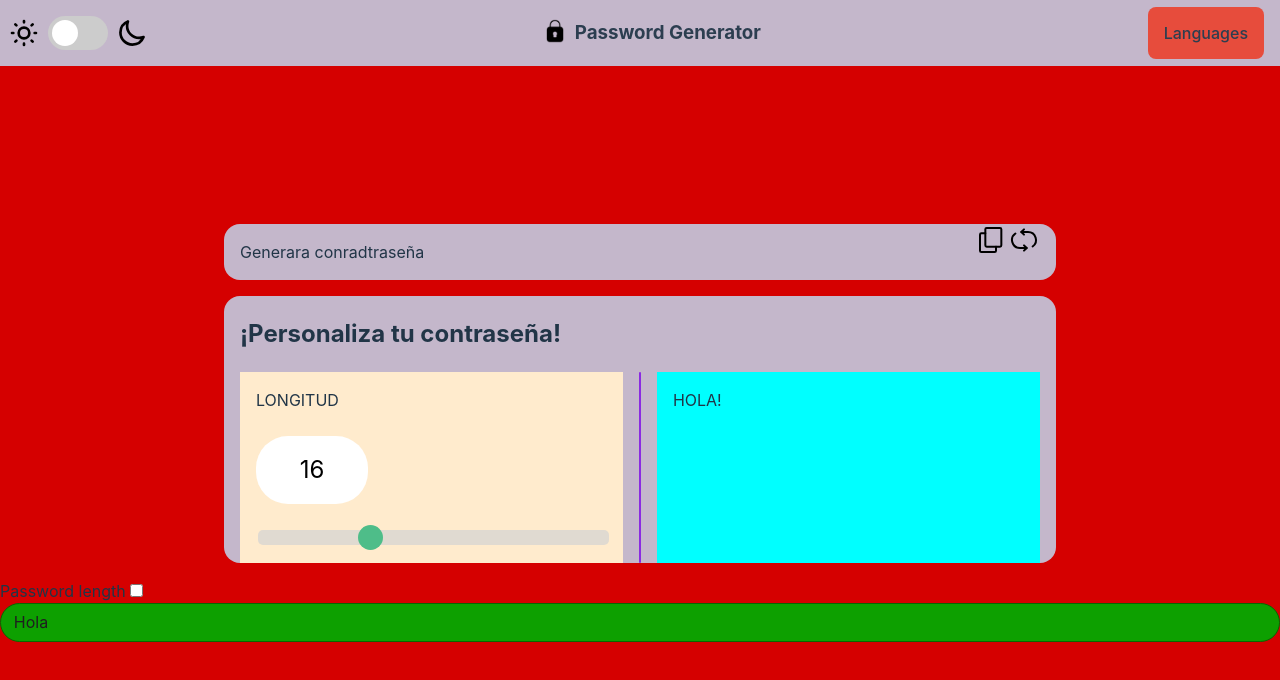
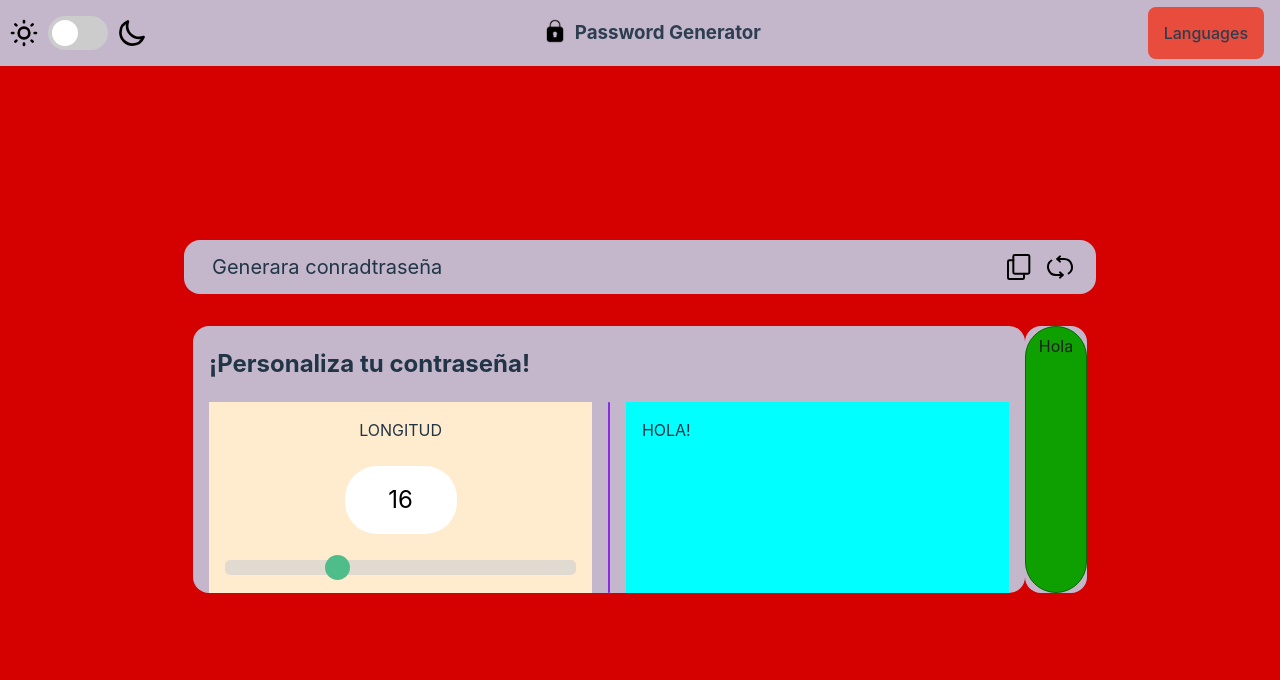
Before and after one commit to simalbelen/password-generator, a React (Vite) app: page / in a window 1280 px wide. Shown: the top 680 px of the page. Built offline with nearby package versions, Linux system fonts and the light colour scheme.

Commit message:
Password generation logic

```diff
--- a/src/components/Chip/Chip.css
+++ b/src/components/Chip/Chip.css
@@ -1,6 +1,7 @@
 #chip{
     padding: 0.4rem 0.8rem;
     border-radius: 20rem;
+    width: fit-content;
     color: rgb(31, 31, 31);
 }
 
--- a/src/pages/HomePage/HomePage.css
+++ b/src/pages/HomePage/HomePage.css
@@ -1,7 +1,6 @@
-
-.password-generator{
+.password-generator {
     width: 100%;
-    height:calc(100vh - 65.5px);
+    height: calc(100vh - 65.5px);
     display: flex;
     flex-direction: column;
 
@@ -10,18 +9,36 @@
     background-color: var(--secondary-color);
 }
 
-.generated-password{
+.generated-password {
     display: flex;
-    justify-content:space-between;
+    justify-content: space-between;
+    align-content: center;
     background-color: var(--principal-color);
     padding: 0 1rem;
     border-radius: 1rem;
-    max-width: 50rem;
-    min-width: 50rem;
+    max-width: 55rem;
+    min-width: 55rem;
     margin: 0 auto;
 }
 
-.password-customization{
+.password-content {
+    max-width: 55rem;
+    min-width: 55rem;
+    display: flex;
+    padding: 0 1rem;
+    margin: 1rem auto;
+    justify-content: center;
+    flex-direction: row;
+}
+
+.password-info {
+    display: flex;
+    background-color: var(--principal-color);
+    margin: 1rem auto;
+    border-radius: 1rem;
+}
+
+.password-customization {
     background-color: var(--principal-color);
     max-width: 50rem;
     min-width: 50rem;
@@ -33,19 +50,20 @@
     flex-direction: column;
 }
 
-.password-customization-options{
+.password-customization-options {
     display: flex;
-
+    flex: 2;
 }
-.password-length{
-    flex:1;
+.password-length {
+    flex: 1;
     padding: 1rem;
     background-color: blanchedalmond;
     display: flex;
     flex-direction: column;
+    align-items: center;
 }
 
-.password-length > p{
+.password-length > p {
     color: black;
     width: 5rem;
     font-size: 1.5rem;
@@ -54,16 +72,15 @@
     border-radius: 2rem;
     padding: 1rem;
 }
-.separator{
+.separator {
     flex: 0.005;
     margin: 0 1rem;
     border-radius: 50rem;
     background-color: blueviolet;
 }
 
-
-.password-options{
-    flex:1;
+.password-options {
+    flex: 1;
     padding: 1rem;
     background-color: aqua;
 }
@@ -72,6 +89,18 @@
     padding: 2em;
 }
 
-.colored-svg{
+.colored-svg {
     height: 2em;
 }
+
+.icon-container {
+    display: flex;
+    align-items: center;
+    width: 5rem;
+    justify-content: space-around;
+}
+
+.password-text {
+    font-size: 1.25rem;
+    padding: 0.75rem;
+}
--- a/src/pages/HomePage/HomePage.jsx
+++ b/src/pages/HomePage/HomePage.jsx
@@ -6,21 +6,130 @@ import refresh from '../../assets/refresh.svg'
 import RangeSlider from '../../components/RangeSlider/RangeSlider'
 
 const HomePage = () => {
+    const lowercase = [
+        'a',
+        'b',
+        'c',
+        'd',
+        'e',
+        'f',
+        'g',
+        'h',
+        'i',
+        'j',
+        'k',
+        'l',
+        'm',
+        'n',
+        'o',
+        'p',
+        'q',
+        'r',
+        's',
+        't',
+        'u',
+        'v',
+        'w',
+        'x',
+        'y',
+        'z',
+    ]
+    const uppercase = [
+        'A',
+        'B',
+        'C',
+        'D',
+        'E',
+        'F',
+        'G',
+        'H',
+        'I',
+        'J',
+        'K',
+        'L',
+        'M',
+        'N',
+        'O',
+        'P',
+        'Q',
+        'R',
+        'S',
+        'T',
+        'U',
+        'V',
+        'W',
+        'X',
+        'Y',
+        'Z',
+    ]
+    const numbers = ['0', '1', '2', '3', '4', '5', '6', '7', '8', '9']
+    const symbols = [
+        '~',
+        '`',
+        '!',
+        '@',
+        '#',
+        '$',
+        '%',
+        '^',
+        '&',
+        '*',
+        '(',
+        ')',
+        '_',
+        '-',
+        '+',
+        '=',
+        '{',
+        '[',
+        '}',
+        ']',
+        '|',
+        '\\',
+        ':',
+        ',',
+        ';',
+        "'",
+        '<',
+        '>',
+        '.',
+        '?',
+        '/',
+    ]
+
     const [password, setPassword] = useState('Generara conradtraseña')
     const [passwordLength, setPasswordLength] = useState(16)
+    const [useLowerCase, setUseLowerCase] = useState(true)
+    const [useUpperCase, setUseUpperCase] = useState(true)
+    const [useNumbers, setUseNumbers] = useState(true)
+    const [useSymbols, setUseSymbols] = useState(true)
 
     const copyOnClipboard = () => {
         navigator.clipboard.writeText(password)
     }
 
+    const getRandomInt = (max) => {
+        return Math.floor(Math.random() * max)
+    }
+
     const generatePassword = () => {
-        setPassword('Otraaaa')
+        // Get del set de caracteres que se usan:
+        let characters = useLowerCase ? lowercase : []
+        characters = characters.concat(useUpperCase ? uppercase : [])
+        characters = characters.concat(useNumbers ? numbers : [])
+        characters = characters.concat(useSymbols ? symbols : [])
+
+        let password = ''
+        for (let i = 0; i < passwordLength; i++) {
+            password += characters[getRandomInt(characters.length)]
+        }
+        setPassword(password)
     }
     return (
         <div className="password-generator">
             <div className="generated-password">
-                <p> {password}</p>
-                <div>
+                <span className="password-text"> {password}</span>
+                <div className="icon-container">
                     <img
                         src={copy}
                         onClick={copyOnClipboard}
@@ -35,9 +144,10 @@ const HomePage = () => {
                     />
                 </div>
             </div>
+            <div className="password-content">
                 <div className="password-customization">
                     <h2> ¡Personaliza tu contraseña! </h2>
-                <div className='password-customization-options'>
+                    <div className="password-customization-options">
                         <div className="password-length">
                             LONGITUD
                             <p> {passwordLength}</p>
@@ -49,13 +159,15 @@ const HomePage = () => {
                                 step={1}
                             />
                         </div>
-                    <div className='separator'/>
-                    <div className="password-options">
-                        HOLA!
+                        <div className="separator" />
+                        <div className="password-options">HOLA!</div>
                     </div>
                 </div>
+                <div className="password-info">
+                    <Chip label={'Hola'} variant={'super-high-security'} />
                 </div>
-            <div>
+            </div>
+            {/* <div>
                 <span>Password length</span>
                 <input
                     type="checkbox"
@@ -64,7 +176,7 @@ const HomePage = () => {
                     value="Paneer"
                 />
             </div>
-            <Chip label={'Hola'} variant={'super-high-security'} />
+             */}
         </div>
     )
 }
```
Also changed, not shown: src/App.jsx (+8 -4 lines), src/components/Layouts/Layout.jsx (+5 -5 lines), index.html (line endings or trailing spaces), src/index.css (indentation only), 1 other file (tests, documents, lock files or other folders). Lines whose indentation alone changed are shown as unchanged.
